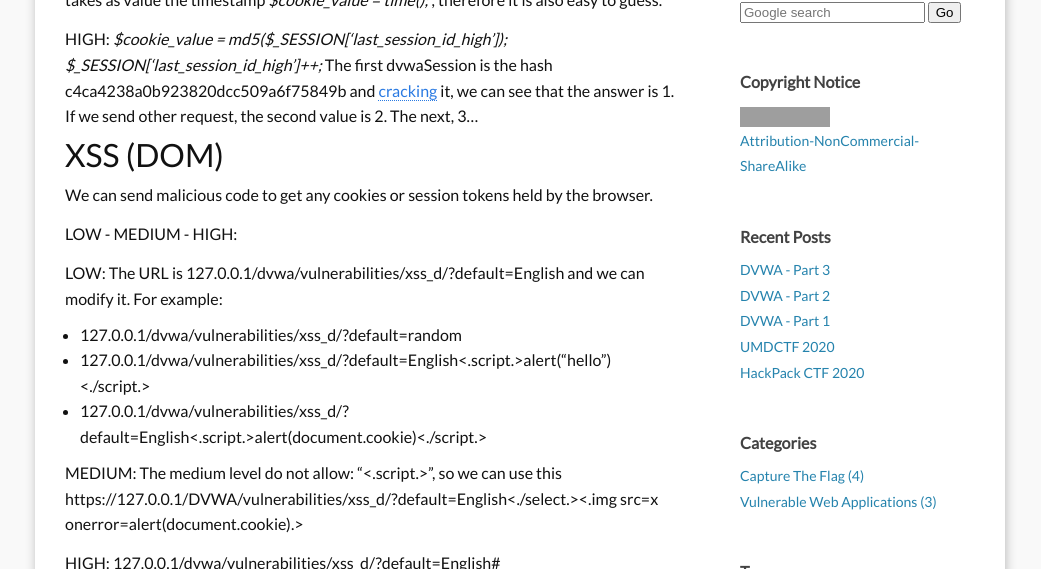
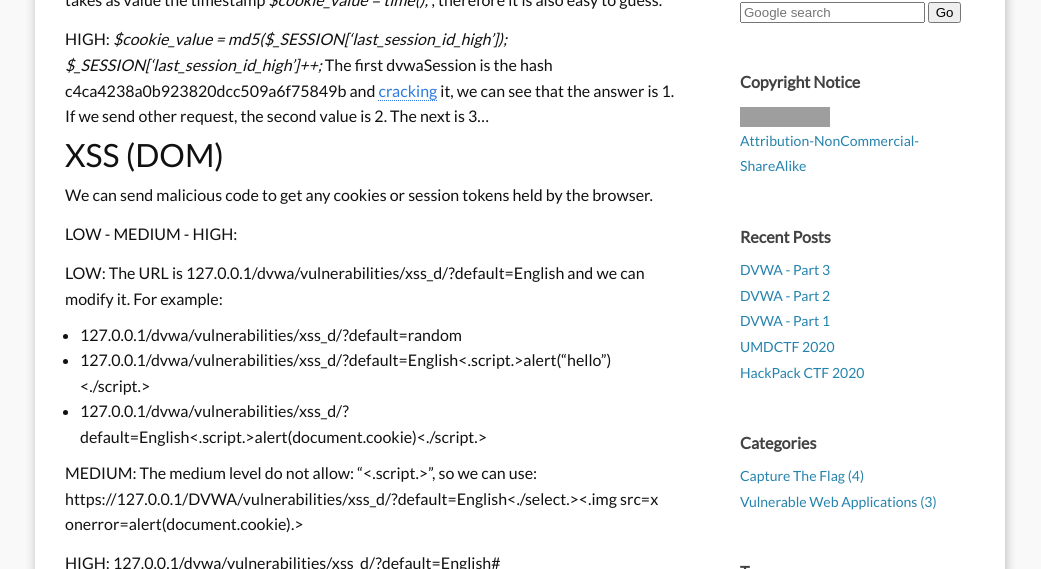
Before and after one commit to marselia/marselia.github.io, a Jekyll site: the page built from _posts/2020-05-11-DVWA3.md, in a window 1280 px wide and 1400 px high, scrolled down 417 px. Shown: the part 179-748 px from the top of the window, without its empty margins (120-1161 px from the left). Built offline with Jekyll 4.4.1, drawn with Linux system fonts in a browser that asks for light colours; comment, search, counter and statistics services are not loaded; some of the changed text lies outside the part shown; grey boxes are pictures that could not be loaded.

Commit message:
Update 2020-05-11-DVWA3.md

```diff
--- a/_posts/2020-05-11-DVWA3.md
+++ b/_posts/2020-05-11-DVWA3.md
@@ -16,7 +16,7 @@
 MEDIUM: In this case the dvwaSession does not start with 1, but we can see that it takes as value the timestamp *$cookie_value = time();* , therefore it is also easy to guess.
 
 HIGH: *$cookie_value = md5($_SESSION['last_session_id_high']); $_SESSION['last_session_id_high']++;*
-The first dvwaSession is the hash c4ca4238a0b923820dcc509a6f75849b and [cracking](https://crackstation.net/) it, we can see that the answer is 1. If we send other request, the second value is 2. The next, 3...
+The first dvwaSession is the hash c4ca4238a0b923820dcc509a6f75849b and [cracking](https://crackstation.net/) it, we can see that the answer is 1. If we send other request, the second value is 2. The next is 3...
 
 ## XSS (DOM)
 
@@ -29,7 +29,7 @@
   - 127.0.0.1/dvwa/vulnerabilities/xss_d/?default=English<.script.>alert(“hello”)<./script.>
   - 127.0.0.1/dvwa/vulnerabilities/xss_d/?default=English<.script.>alert(document.cookie)<./script.>
 
-MEDIUM: The medium level do not allow: “<.script.>”, so we can use this
+MEDIUM: The medium level do not allow: “<.script.>”, so we can use:
 https://127.0.0.1/DVWA/vulnerabilities/xss_d/?default=English<./select.><.img src=x onerror=alert(document.cookie).>
 
 HIGH: 127.0.0.1/dvwa/vulnerabilities/xss_d/?default=English#<.script.>alert(document.cookie)<./script.>
@@ -63,14 +63,13 @@
 
 LOW - MEDIUM - HIGH:
 
-LOW: Use <.script>
-<.script>alert(document.cookie)<./script>
+LOW: Use <.script>. <.script>alert(document.cookie)<./script>
 
 MEDIUM: Looking at the code, we see this: $message=htmlspecialchars($message);
 
 htmlspecialchars(): Convert special characters into HTML entities. For example:
-< less than: converted to ‘&.lt;’
-> more than: converted to ‘&.gt;’
+- < less than: converted to ‘&.lt;’
+- .> more than: converted to ‘&.gt;’
 
 That's why we can't use the Message field. The only option is to put our script in the Name field, but we have two drawbacks:
 - Max lenght of 10 characters.
@@ -80,11 +79,11 @@
 
 We can modify the max lenght with the inspect tool.
 
-![]({{ site.baseurl }}/images/DVWA-7.jpg)
+![]({{ site.baseurl }}/images/DVWA-7.JPG)
 
 Or sending a post request like this:
 
-![]({{ site.baseurl }}/images/DVWA-8.jpg)
+![]({{ site.baseurl }}/images/DVWA-8.JPG)
 
 HIGH: We use the Name field, but in this case we can't use 'script' in any of its variants.
 
@@ -105,8 +104,7 @@
 - code.jquery.com
 - https://ssl.google-analytics.com
 
-We also see a commented url in the script that we can use: https://pastebin.com/raw/R570EE00
-We can insert that url or create our own in Raw format (https:/pastebin.com/raw/...), for example: alert("hey");
+We also see a commented url in the script that we can use: https://pastebin.com/raw/R570EE00. We can insert that url or create our own in Raw format (https:/pastebin.com/raw/...), for example: alert("hey");
 
 MEDIUM: We see the nonce attribute, it enables you to “whitelist” certain inline script.
 - <.script nonce="TmV2ZXIgZ29pbmcgdG8gZ2l2ZSB5b3UgdXA=">alert(document.cookie);<./script>
```
